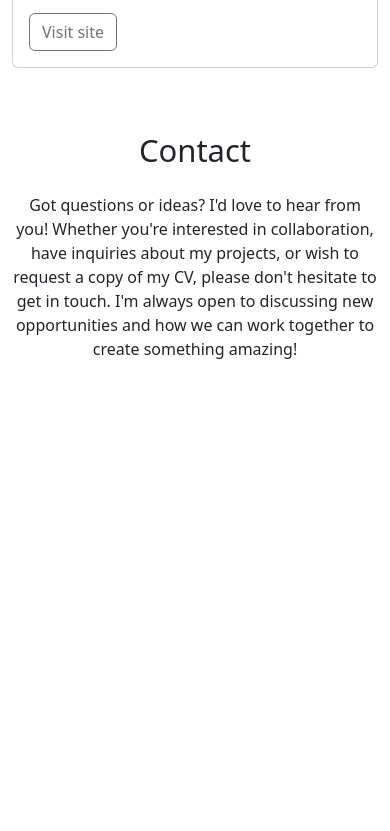
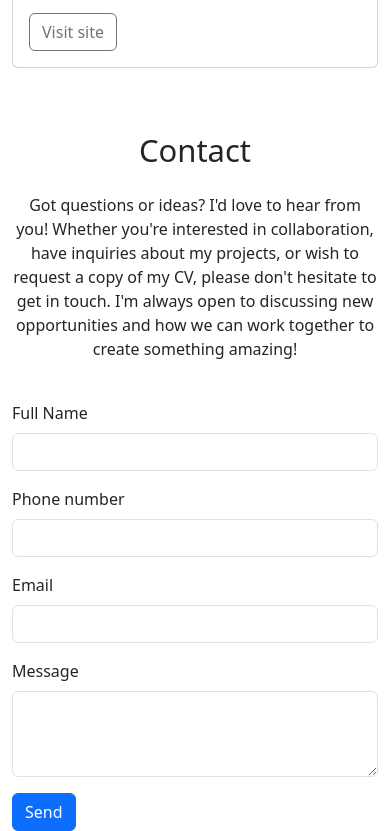
Before and after one commit to achristoforou1/number1, a plain HTML site: page index.html in a window 390 px wide. Shown: the part 2847-3678 px from the top of the page. Before the commit the page ends 3248 px from the top, so only its background shows below. Drawn offline with nearby package versions, Linux system fonts and the light colour scheme; files whose address does not match are found by name.

Commit message:
form created and made responsive

```diff
--- a/index.html
+++ b/index.html
@@ -187,7 +187,27 @@
             </div>
             <div class="col-12 col-md-10 col-lg-8">
                 <!--Add your form here-->
-
+                <form class="row g-3">
+                    <div class="col-lg-4">
+                        <label for="full-name" class="form-label">Full Name</label>
+                        <input type="text" class="form-control" id="full-name">
+                    </div>
+                    <div class="col-lg-4">
+                        <label for="phonenumber" class="form-label">Phone number</label>
+                        <input type="number" class="form-control" id="phonenumber">
+                    </div>
+                    <div class="col-lg-4">
+                        <label for="email" class="form-label">Email</label>
+                        <input type="email" class="form-control" id="email">
+                    </div>
+                    <div class="col-12">
+                        <label for="message" class="form-label">Message</label>
+                        <textarea class="form-control" id="message" rows="3"></textarea>
+                    </div>
+                    <div class="col-12">
+                        <button type="submit" class="btn btn-primary">Send</button>
+                    </div>
+                </form>
             </div>
         </div>
     </footer>
```
